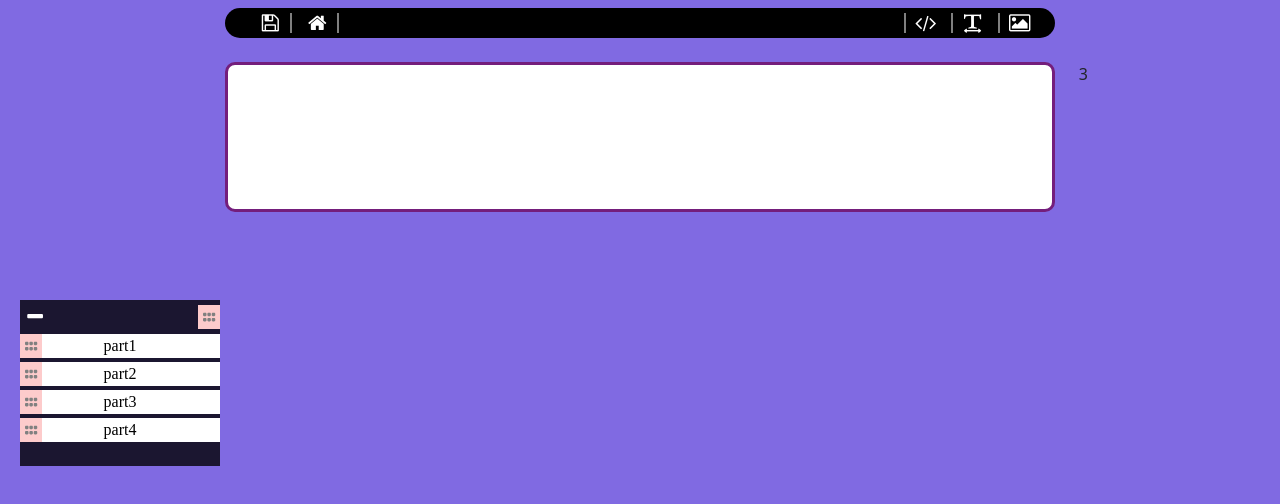
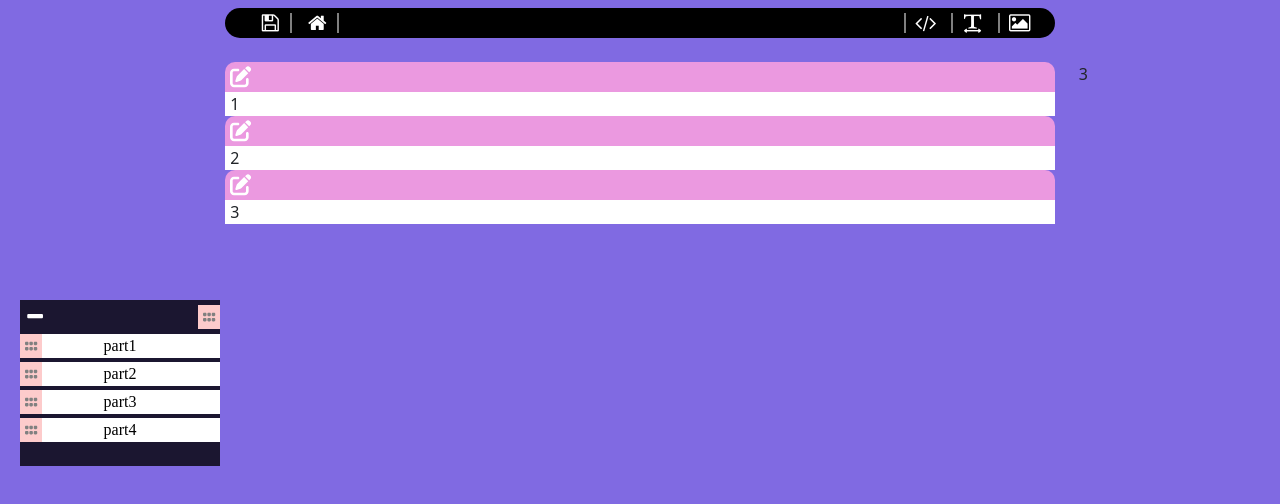
Before and after one commit to Parsa-Askari/note-saver, a React (Vite) app: page /notes/1/1 in a window 1280 px wide. Shown: the top 504 px of the page. Built offline with nearby package versions, Linux system fonts and the light colour scheme; a web font is replaced by a local one.

Commit message:
added dnd

```diff
--- a/package.json
+++ b/package.json
@@ -15,6 +15,7 @@
     "@fortawesome/react-fontawesome": "^0.2.2",
     "cute-alert": "^0.0.3",
     "react": "^18.3.1",
+    "react-beautiful-dnd": "^13.1.1",
     "react-dom": "^18.3.1",
     "react-router-dom": "^6.26.1",
     "sass": "^1.77.8"
--- a/src/components/EditorItem.jsx
+++ b/src/components/EditorItem.jsx
@@ -4,7 +4,7 @@ import { faGrip, faPenToSquare } from '@fortawesome/free-solid-svg-icons';
 import "./styles/EditorItem.scss"
 function TextItem(props)
 {
-    const [editMode,setEditMode]=useState(true);
+    const [editMode,setEditMode]=useState(false);
     const [EditText,setEditText]=useState("")
     const [DispalyText,setDispalyText]=useState()
     const handleDispalyMode = (event)=>{
@@ -27,7 +27,14 @@ function TextItem(props)
     }
 
     return(
-        <div className="item text-item" id={props.id}>
+        <div
+            className="item text-item"
+            id={props.id}
+            ref={props.provided.innerRef}
+            {...props.provided.draggableProps}
+            {...props.provided.dragHandleProps}
+
+            >
             {editMode ?
                 <div className="text-item__input">
                     <textarea onKeyDown={handleDispalyMode} value={EditText} onChange={handleChange}></textarea>
@@ -40,7 +47,7 @@ function TextItem(props)
                         </span>
                     </div>
                     <div className="body">
-                    {DispalyText}
+                        {props.id}
                     </div>
                 </div>
             }
@@ -52,8 +59,8 @@ function EditorIteM(props)
     if(props.type=="text")
     {
         return(
-            <TextItem id={props.id} />
+            <TextItem id={props.id} provided={props.provided}/>
         )
     }
 }
-export default memo(EditorIteM)
+export default EditorIteM
--- a/src/components/styles/EditorItem.scss
+++ b/src/components/styles/EditorItem.scss
@@ -36,5 +36,10 @@
                 }
             }
         }
+        & .body{
+            padding-left: 5px;
+            padding-right: 5px;
+            background-color: white;
+        }
     }
 }
--- a/src/main.jsx
+++ b/src/main.jsx
@@ -14,7 +14,7 @@ function BackgroundChanger() {
     },[])
 }
 createRoot(document.getElementById('root')).render(
-    <StrictMode>
+    // <StrictMode>
             <Router>
                 <SearchContextProvider>
                     <NoteWindowContextProvider>
@@ -29,5 +29,5 @@ createRoot(document.getElementById('root')).render(
                     </NoteWindowContextProvider>
                 </SearchContextProvider>
             </Router>
-    </StrictMode>
+    // {/* </StrictMode> */}
 )
--- a/src/pages/Editor.jsx
+++ b/src/pages/Editor.jsx
@@ -3,6 +3,7 @@ import { FontAwesomeIcon } from '@fortawesome/react-fontawesome'
 import { faGrip } from '@fortawesome/free-solid-svg-icons';
 import { useEffect , useState,useContext} from "react";
 import { GetNote,handleMenuMovement,handleMenuGrab,handleMenuRelease} from "../hooks/EditorHooks";
+import { DragDropContext, Droppable, Draggable } from 'react-beautiful-dnd';
 import { ReloaderContext } from "../contexts/ReloaderContext";
 import EditorTopMenuBtn from "../components/UI/EditorTopMenuBtn";
 import NoteMenuBtn from "../components/UI/NoteMenuBtn";
@@ -71,8 +72,21 @@ function Editor()
     const [mousePosition,setMousePosition]=useState({x:20,y:300})
     const [menuIsGrabed,setMenuIsGrabed]=useState(false)
     const{reload} = useContext(ReloaderContext)
+    const [editsList,setEditsList]=useState([
+                                            {"type":"text","id":1},
+                                            {"type":"text","id":2},
+                                            {"type":"text","id":3}])
+    const onDragEnd = (result) => {
+        if (!result.destination) return;
+
+        const items = Array.from(editsList);
+        const [reorderedItem] = items.splice(result.source.index, 1);
+        items.splice(result.destination.index, 0, reorderedItem);
+        setEditsList(items);
+    };
     GetNote(reload);
     return(
+        <DragDropContext onDragEnd={onDragEnd}>
             <main
                 className="container-fluid"
                 onMouseMove={(event)=>handleMenuMovement(event,menuIsGrabed,setMousePosition)}
@@ -89,12 +103,33 @@ function Editor()
                             handleMenuGrab={(event)=>handleMenuGrab(event,setMenuIsGrabed)}
                         />
                     </div>
-                <div className="col-8">
-                    <EditorItem type={"text"} id={"1"} />
+                    <Droppable droppableId="edits">
+                        {(provided)=>(
+                            <div className="col-8"
+                            ref={provided.innerRef} {...provided.droppableProps}>
+                                {editsList.map((item,index)=>(
+                                    <Draggable
+                                        key={item.id}
+                                        draggableId={item.id.toString()}
+                                        index={index}
+                                        >
+                                        {(provided)=>(
+                                            <EditorItem
+                                                key={index}
+                                                provided={provided}
+                                                type={item['type']}
+                                                id={item['id']}/>
+                                        )}
+                                    </Draggable>
+                                ))}
+                                {provided.placeholder}
                             </div>
+                        )}
+                    </Droppable>
                     <div className="col-2">3</div>
                 </div>
             </main>
+        </DragDropContext>
     )
 
 }
```
Also changed, not shown: 1 other file (tests, documents, lock files or other folders). Lines whose indentation alone changed are shown as unchanged.
